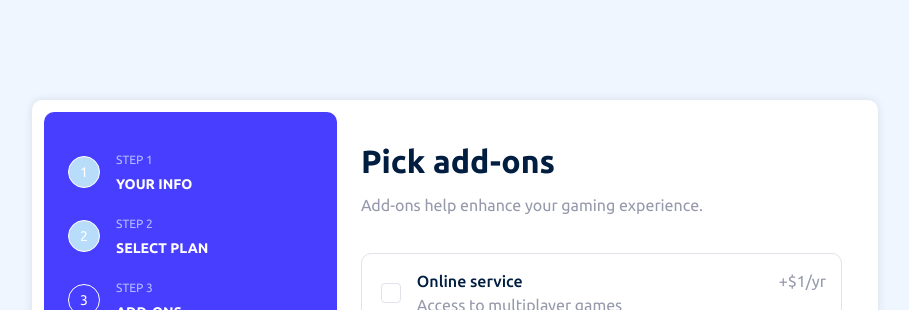
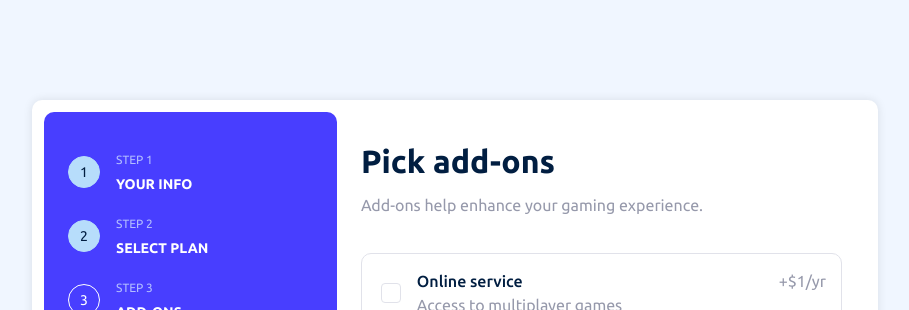
Before and after one commit to Doileo/multi-step-form, a React (Create React App) app: page /add-ons in a window 1280 px wide. Shown: the top 310 px of the page, without its empty margins (185-1094 px from the left). Built offline with nearby package versions, Linux system fonts and the light colour scheme.

Commit message:
Added additional styles for completed steps

```diff
--- a/src/components/StepLayout/StepLayout.css
+++ b/src/components/StepLayout/StepLayout.css
@@ -42,7 +42,8 @@
 
 .step.completed {
   background-color: var(--sky-blue-color);
-  color: white;
+  color: var(--denim-color);
+  border-color: var(--sky-blue-color);
 }
 
 .step-number {
@@ -120,7 +121,8 @@
 
 .desktop-step.completed .step-number {
   background-color: var(--sky-blue-color);
-  color: white;
+  color: var(--denim-color);
+  border-color: var(--sky-blue-color);
 }
 
 .desktop-steps .step .step-name {
```
